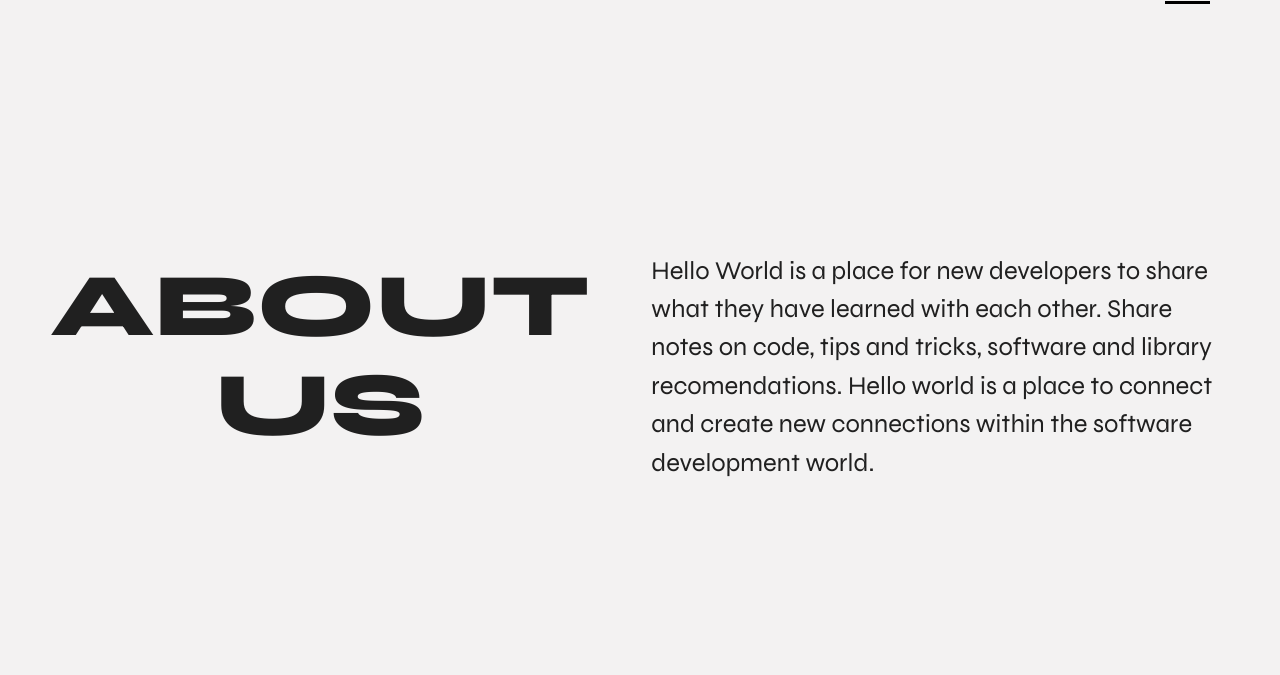
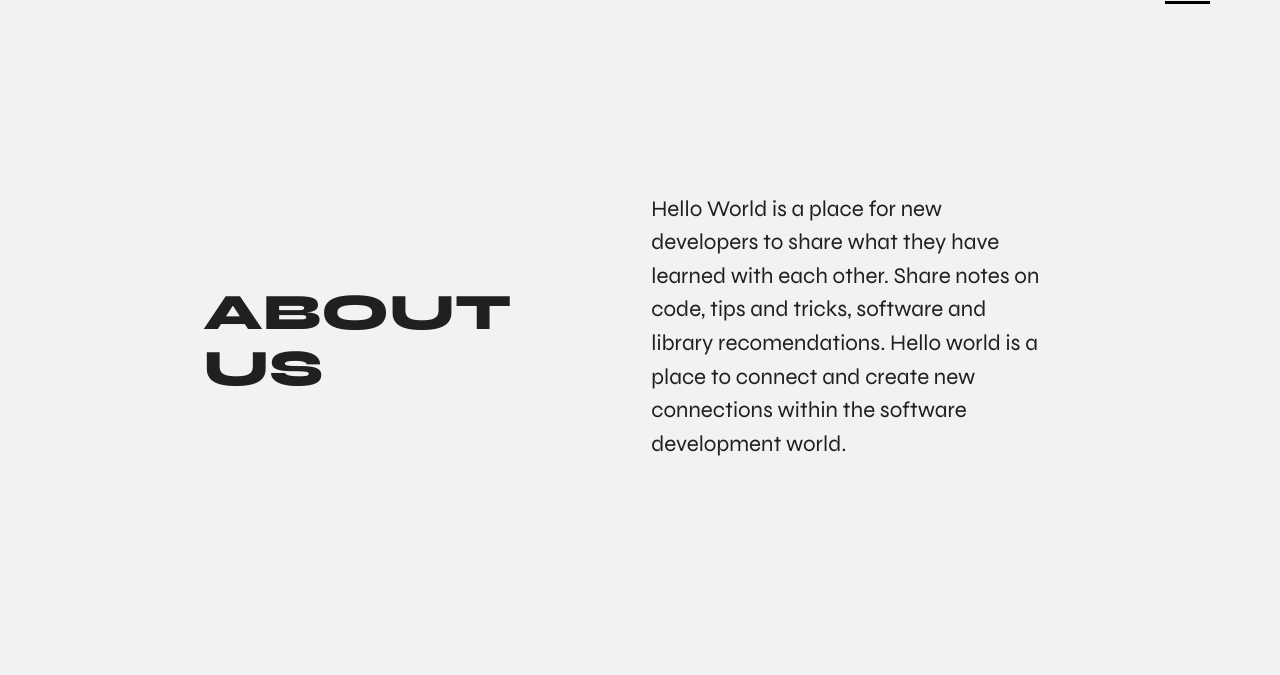
Before and after one commit to BrianWhelanDublin/milestone-project-3, a Flask app: page /about in a window 1280 px wide. Shown: the part 64-739 px from the top of the page. Run offline with Flask 2, Linux system fonts and the light colour scheme.

Commit message:
edit styling

```diff
--- a/hello_blog/posts/posts_views.py
+++ b/hello_blog/posts/posts_views.py
@@ -12,8 +12,10 @@ posts = Blueprint("posts", __name__)
 @posts.route("/posts")
 @login_required
 def all_posts():
+    posts = Post.objects().order_by("-date_posted")
     return render_template("posts/all_posts.html",
-                           title="All Posts")
+                           title="All Posts",
+                           posts=posts)
 
 
 # create the route to add new post
--- a/hello_blog/static/css/style.css
+++ b/hello_blog/static/css/style.css
@@ -163,12 +163,12 @@ button:focus {
 
 /*----------------------------- Home page */
 
-.container {
-    width: 95%;
+/* .container {
+    width: 80%;
     max-width: unset;
     margin: 0;
     padding: 0;
-}
+} */
 
 .wrapper {
     display: grid;
@@ -252,45 +252,29 @@ button:focus {
     position: absolute;
     bottom: 5vh;
 }
-
-.row {
-    width: 100%;
+.page-row{
+    height:80vh
 }
 
-.page-title-col {
-    height: 25%;
-}
-
-.page-text-col {
-    height: 75%;
-}
-
-.page-title-container,
-.about-text-container,
-.form-container,
-.profile-container {
-    position: relative;
-    top: 50%;
-    left: 50%;
-    transform: translate3d(-50%, -50%, 0);
-}
-
-.form-container {
-    width: 90%;
-    height:fit-content;
+.page-col{
+    height: 100%;
+    display: flex;
+    flex-direction: column;
+    align-items: center;
+    justify-content: center;
 }
 
 .about-text {
-    font-size: 4vw;
+    font-size: 3vw;
     padding: 0 2rem 2rem 0;
 }
 
 .page-title {
-    font-size: 11vw;
+    font-size: 10vw;
     font-weight: 800;
     text-transform: uppercase;
-    text-align: center;
 }
+
 
 /* ----------------------Forms */
 
@@ -320,47 +304,57 @@ button:focus {
 .form-link-msg a {
     font-size: 1.25rem;
 }
+
 .form-link-msg a {
-    color:#f02937;
+    color: #f02937;
 }
-.form-link-msg a:hover{
+
+.form-link-msg a:hover {
     text-decoration: underline;
 }
+
 .flash,
 .info {
     font-size: 2rem;
     text-align: center;
     width: 100%;
 }
-.flash-col{
-    width:100%;
+
+.flash-col {
+    width: 100%;
 }
-.flash-success{
+
+.flash-success {
     color: #3c6e4f;
 }
-.flash-errors{
+
+.flash-errors {
     color: #f02937;
 }
+
 /* ---------- Profile */
-.user-image{
-    max-width:15rem;
+.user-image {
+    max-width: 15rem;
 }
-.profile-container{
- width: fit-content;
-    display:flex;
+
+.profile-container {
+    width: fit-content;
+    display: flex;
     flex-direction: column;
-   align-items: center;
+    align-items: center;
 }
-.profile-text{
+
+.profile-text {
     font-size: 3vh;
 }
-.profile-link{
+
+.profile-link {
     font-size: 2vh;
     background: white;
     color: black;
     margin-top: 2rem;
     text-align: center;
-    width:15rem;
+    width: 15rem;
 }
 
 @media(min-width: 768px) {
@@ -449,11 +443,11 @@ button:focus {
     }
 
     .page-title {
-        font-size: 7vw;
+        font-size: 4vw;
     }
 
     .about-text {
-        font-size: 2vw;
+        font-size: 1.75vw;
     }
 
     .navigation-link {
--- a/hello_blog/templates/base/base.html
+++ b/hello_blog/templates/base/base.html
@@ -78,8 +78,6 @@
                     {% endwith %}
                 </div>
             </div>
-        </div>
-        <div class="container">
             {% block content %}{% endblock %}
         </div>
     </main>
--- a/hello_blog/templates/base/macros.html
+++ b/hello_blog/templates/base/macros.html
@@ -3,12 +3,14 @@ Form input macros also for input fields -->
 
 <!-- Headdin macro -->
 {% macro page_heading(heading) -%}
-<div class="page-title-col col s12 xl6">
-    <div class="page-title-container">
-        <h1 class="page-title fade">
+<div class="page-col col s12 xl6">
+
+     <h1 class="page-title">
             {{heading}}
         </h1>
-    </div>
+
+
+
 </div>
 {%- endmacro %}
 
--- a/hello_blog/templates/main/about.html
+++ b/hello_blog/templates/main/about.html
@@ -5,16 +5,14 @@
 
 {% block content %}
 
-<div class="row page-height">
+<div class="row page-row fade">
     {{ page_heading("About Us") }}
-    <div class="col page-text-col s12 xl6">
-        <div class="about-text-container">
-            <p class="about-text fade">Hello World is a place for new developers to share what they have learned with
+    <div class="col page-col s12 xl6">
+            <p class="about-text ">Hello World is a place for new developers to share what they have learned with
                 each other. Share notes on code, tips and tricks, software and library recomendations. Hello world is a
                 place to connect and create new connections within the software development world.
             </p>
         </div>
     </div>
-</div>
 
 {% endblock %}
--- a/hello_blog/templates/users/account.html
+++ b/hello_blog/templates/users/account.html
@@ -4,9 +4,9 @@
 {% extends "base/base.html" %}
 
 {% block content %}
-<div class="row page-height">
+<div class="row page-row">
     {{ page_heading("Account") }}
-    <div class="col page-text-col s12 xl6">
+    <div class="col page-col s12 xl6">
         <div class="profile-container">
             <img class="user-image" src="{{ user.user_image }}" alt="users image">
             <h2 class="profile-name">{{ user.username }}</h2>
```
Also changed, not shown: hello_blog/templates/posts/all_posts.html (+16 -5 lines), hello_blog/templates/users/login.html (+3 -4 lines), hello_blog/templates/users/signup.html (+3 -4 lines), hello_blog/templates/users/update_account.html (+3 -4 lines).
